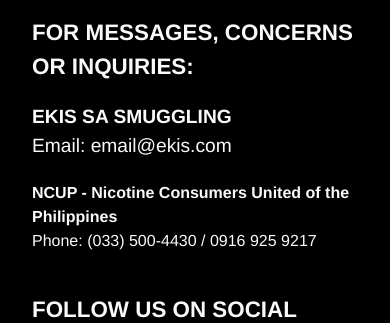
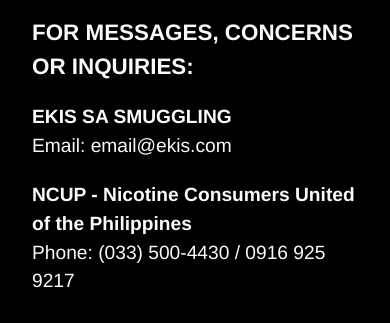
Before and after one commit to Reinen/EKIS, an Astro site: page /contact-us in a window 390 px wide. Shown: the part 521-844 px from the top of the page. Built offline with nearby package versions, Linux system fonts and the light colour scheme; Astro itself is replaced by a stand-in of ours; no server answers; a web font is replaced by a local one.

Commit message:
Contact us remove class="class='

```diff
--- a/src/pages/contact-us.astro
+++ b/src/pages/contact-us.astro
@@ -54,7 +54,7 @@
               <span class='block'>EKIS SA SMUGGLING</span>
               <span class='block font-light'>Email: email@ekis.com</span>
             </p>
-            <p class="class='text-[1.2rem] lg:text-[1.3rem] font-bold">
+            <p class='text-[1.2rem] lg:text-[1.3rem] font-bold'>
               <span class='block'
                 >NCUP - Nicotine Consumers United of the Philippines</span
               >
```
